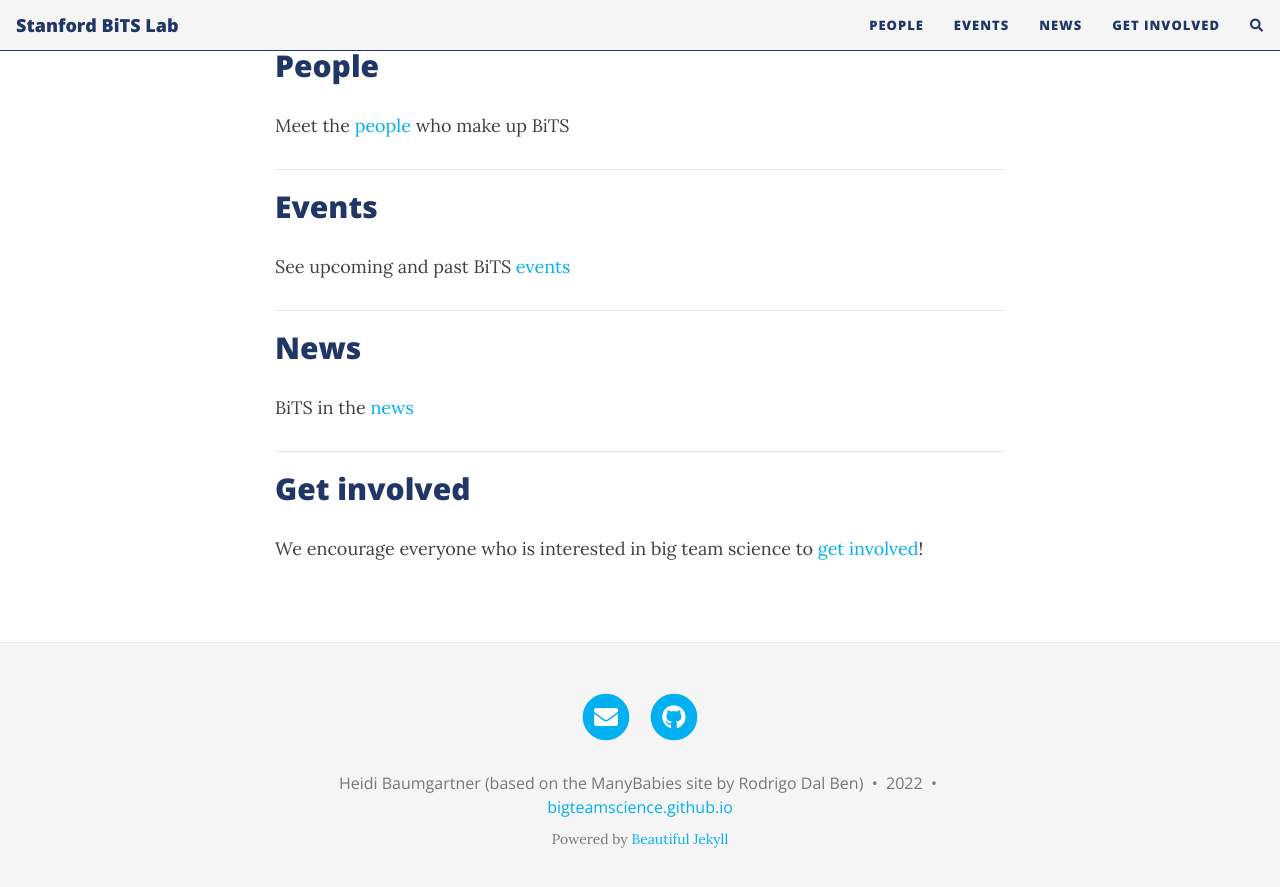
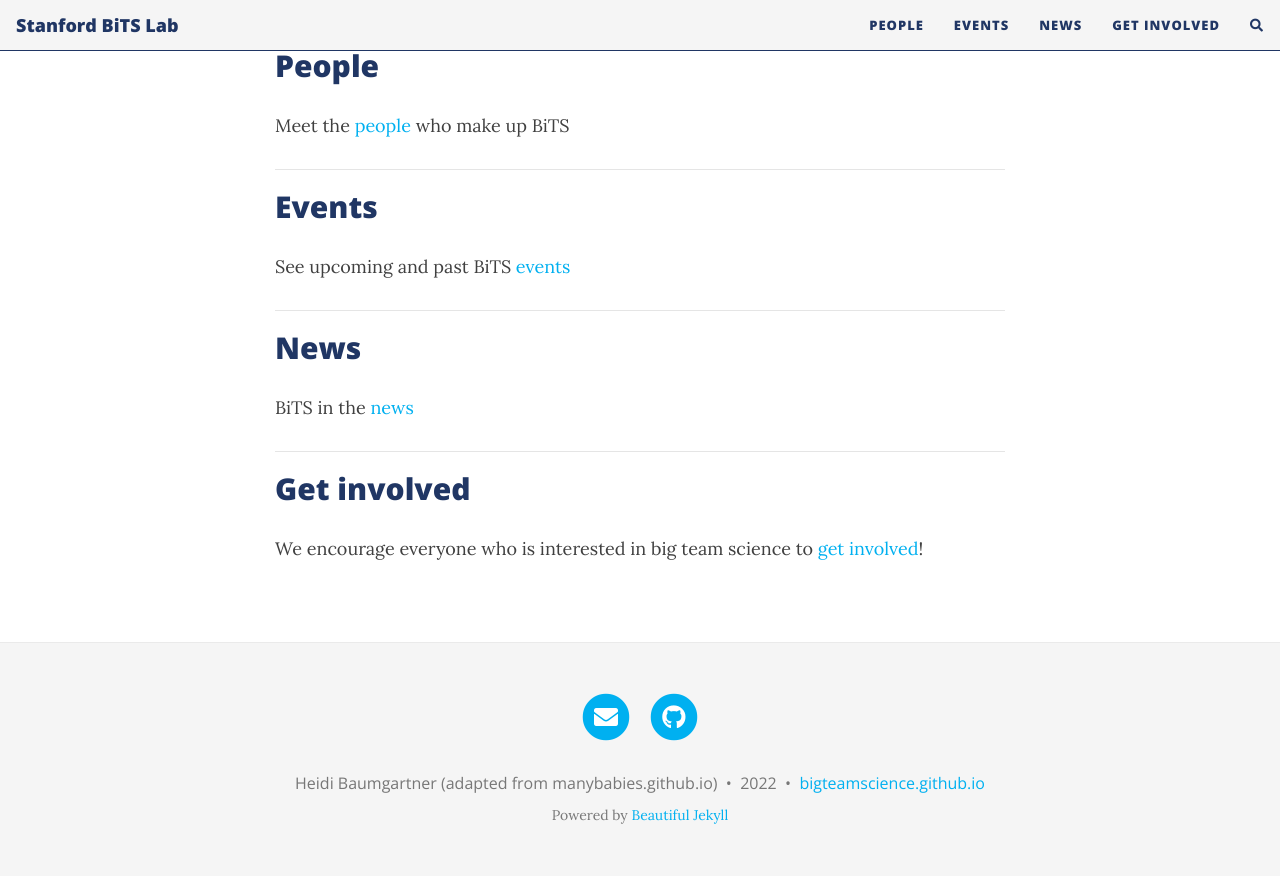
Before and after one commit to heidibaum/bigteamsciencelab.github.io, a Jekyll site: the page built from index.md, in a window 1280 px wide and 900 px high, scrolled down 635 px. Shown: the top 887 px of the window. Built offline with Jekyll 4.4.1, drawn with Linux system fonts in a browser that asks for light colours; nearby versions of some CDN libraries; comment, search, counter and statistics services are not loaded.

Commit message:
Update _config.yml

```diff
--- a/_config.yml
+++ b/_config.yml
@@ -9,7 +9,7 @@
 title: Stanford BiTS Lab
 
 # Your name to show in the footer
-author: Heidi Baumgartner (based on the ManyBabies site by Rodrigo Dal Ben)
+author: Heidi Baumgartner (adapted from manybabies.github.io)
 
 # --- List of links in the navigation bar --- #
 
```
